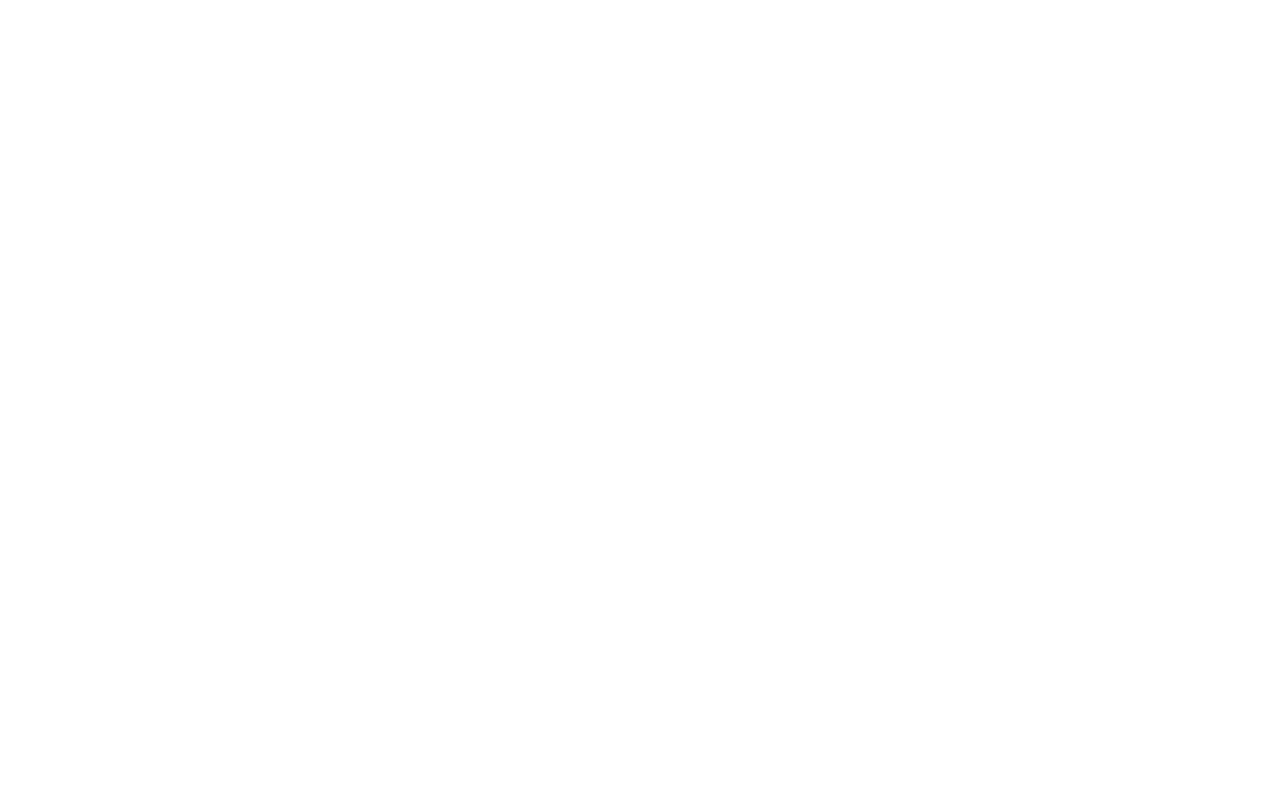
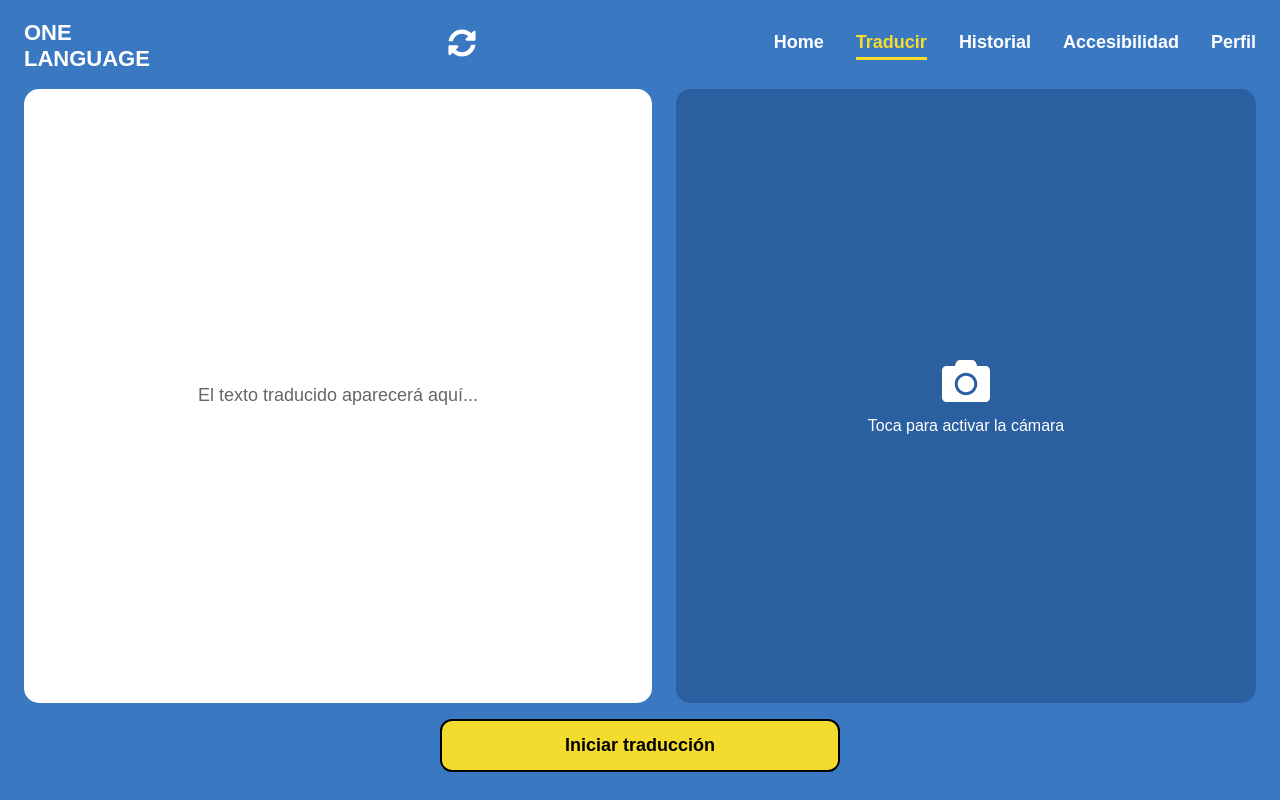
Before and after one commit to JohanAceroSalazar/Proyecto-Front-end, a React (Vite) app in the folder web/: page /translate in a window 1280 px wide. Before the commit this address had no page. Built offline with nearby package versions, Linux system fonts and the light colour scheme.

Commit message:
Chhanges and translate screen

```diff
--- a/web/src/pages/home/Home.jsx
+++ b/web/src/pages/home/Home.jsx
@@ -18,7 +18,7 @@
                 {/* NAVBAR */}
                 <nav className="navbar">
                     <span className={location.pathname === "/home" ? "nav-item active" : "nav-item"} onClick={() => navigate("/home")}>Home</span>
-                    <span className={location.pathname === "/traducir" ? "nav-item active" : "nav-item"} onClick={() => navigate("/traducir")}>Traducir</span>
+                    <span className={location.pathname === "/translate" ? "nav-item active" : "nav-item"} onClick={() => navigate("/translate")}>Traducir</span>
                     <span className={location.pathname === "/historial" ? "nav-item active" : "nav-item"} onClick={() => navigate("/historial")}>Historial</span>
                     <span className={location.pathname === "/accesibilidad" ? "nav-item active" : "nav-item"} onClick={() => navigate("/accesibilidad")}>Accesibilidad</span>
                     <span className={location.pathname === "/perfil" ? "nav-item active" : "nav-item"} onClick={() => navigate("/perfil")}>Perfil</span>
@@ -36,7 +36,7 @@
                     de señas colombiano a texto y audio en tiempo real, promoviendo
                     la inclusión y la comunicación sin barreras en Colombia.
                 </p>
-                <button className="home-btn" onClick={() => navigate("/traducir")}>
+                <button className="home-btn" onClick={() => navigate("/translate")}>
                     Comenzar a traducir
                 </button>
             </div>
--- /dev/null
+++ b/web/src/pages/translate/Translate.css
@@ -0,0 +1,141 @@
+* { box-sizing: border-box; margin: 0; padding: 0; }
+
+.translate-container {
+    width: 100%;
+    height: 100vh;
+    background: #3A78C2;
+    display: flex;
+    flex-direction: column;
+    padding: 20px 24px;
+    font-family: Arial, sans-serif;
+    overflow: hidden;
+}
+
+.translate-header {
+    display: flex;
+    justify-content: space-between;
+    align-items: center;
+    width: 100%;
+}
+
+.translate-logo span {
+    font-size: 22px;
+    font-weight: bold;
+    color: white;
+    line-height: 1.2;
+}
+
+.flip-btn {
+    background: none;
+    border: none;
+    color: white;
+    font-size: 28px;
+    cursor: pointer;
+    transition: transform 0.3s;
+}
+
+.flip-btn:hover {
+    transform: rotate(180deg);
+}
+
+.navbar {
+    display: flex;
+    align-items: center;
+    gap: 32px;
+}
+
+.nav-item {
+    color: white;
+    font-size: 18px;
+    font-weight: bold;
+    cursor: pointer;
+    padding-bottom: 4px;
+    border-bottom: 3px solid transparent;
+    transition: border-color 0.2s, color 0.2s;
+}
+
+.nav-item:hover {
+    color: #F4DC2E;
+}
+
+.nav-item.active {
+    color: #F4DC2E;
+    border-bottom: 3px solid #F4DC2E;
+}
+
+.translate-content {
+    display: flex;
+    flex-direction: row;
+    gap: 24px;
+    flex: 1;
+    margin-top: 16px;
+    margin-bottom: 16px;
+}
+
+.translate-content.flipped {
+    flex-direction: row-reverse;
+}
+
+.translate-text-box {
+    flex: 1;
+    background: white;
+    border-radius: 15px;
+    padding: 24px;
+    display: flex;
+    align-items: center;
+    justify-content: center;
+}
+
+.translate-text-box p {
+    font-size: 18px;
+    color: #666;
+    text-align: center;
+}
+
+.translate-camera-box {
+    flex: 1;
+    background: #2a5fa0;
+    border-radius: 15px;
+    overflow: hidden;
+    display: flex;
+    align-items: center;
+    justify-content: center;
+    cursor: pointer;
+}
+
+.translate-camera-placeholder {
+    display: flex;
+    flex-direction: column;
+    align-items: center;
+    gap: 12px;
+}
+
+.translate-camera-placeholder p {
+    color: white;
+    font-size: 16px;
+}
+
+.translate-video {
+    width: 100%;
+    height: 100%;
+    object-fit: cover;
+}
+
+.translate-btn {
+    width: 100%;
+    max-width: 400px;
+    align-self: center;
+    padding: 14px;
+    background: #F4DC2E;
+    border: 2px solid black;
+    border-radius: 12px;
+    font-size: 18px;
+    font-weight: bold;
+    cursor: pointer;
+    color: black;
+    margin-bottom: 8px;
+}
+
+.translate-btn:hover {
+    opacity: 0.9;
+}
--- /dev/null
+++ b/web/src/pages/translate/Translate.jsx
@@ -0,0 +1,96 @@
+import { useState, useRef, useEffect } from "react";
+import { useNavigate, useLocation } from "react-router-dom";
+import "./Translate.css";
+import { FaSyncAlt, FaCamera } from "react-icons/fa";
+
+function Translate() {
+    const [cameraActive, setCameraActive] = useState(false);
+    const [flipped, setFlipped] = useState(false);
+    const [translatedText, setTranslatedText] = useState("");
+    const videoRef = useRef(null);
+    const streamRef = useRef(null);
+    const navigate = useNavigate();
+    const location = useLocation();
+
+    const startCamera = async () => {
+        try {
+            const stream = await navigator.mediaDevices.getUserMedia({ video: true });
+            streamRef.current = stream;
+            if (videoRef.current) {
+                videoRef.current.srcObject = stream;
+            }
+            setCameraActive(true);
+        } catch (err) {
+            alert("No se pudo acceder a la cámara");
+        }
+    };
+
+    const stopCamera = () => {
+        if (streamRef.current) {
+            streamRef.current.getTracks().forEach(track => track.stop());
+            streamRef.current = null;
+        }
+        setCameraActive(false);
+        setTranslatedText("");
+    };
+
+    useEffect(() => {
+        return () => {
+            if (streamRef.current) {
+                streamRef.current.getTracks().forEach(track => track.stop());
+            }
+        };
+    }, []);
+
+    return (
+        <div className="translate-container">
+
+            {/* HEADER */}
+            <div className="translate-header">
+                <div className="translate-logo">
+                    <span>ONE<br/>LANGUAGE</span>
+                </div>
+
+                <button className="flip-btn" onClick={() => setFlipped(!flipped)}>
+                    <FaSyncAlt />
+                </button>
+
+                <nav className="navbar">
+                    <span className={location.pathname === "/home" ? "nav-item active" : "nav-item"} onClick={() => navigate("/home")}>Home</span>
+                    <span className={location.pathname === "/translate" ? "nav-item active" : "nav-item"} onClick={() => navigate("/translate")}>Traducir</span>
+                    <span className={location.pathname === "/historial" ? "nav-item active" : "nav-item"} onClick={() => navigate("/historial")}>Historial</span>
+                    <span className={location.pathname === "/accesibilidad" ? "nav-item active" : "nav-item"} onClick={() => navigate("/accesibilidad")}>Accesibilidad</span>
+                    <span className={location.pathname === "/perfil" ? "nav-item active" : "nav-item"} onClick={() => navigate("/perfil")}>Perfil</span>
+                </nav>
+            </div>
+
+            {/* CONTENIDO */}
+            <div className={`translate-content ${flipped ? "flipped" : ""}`}>
+
+                <div className="translate-text-box">
+                    <p>{translatedText || "El texto traducido aparecerá aquí..."}</p>
+                </div>
+
+                <div className="translate-camera-box" onClick={!cameraActive ? startCamera : undefined}>
+                    {cameraActive ? (
+                        <video ref={videoRef} autoPlay playsInline className="translate-video" />
+                    ) : (
+                        <div className="translate-camera-placeholder">
+                            <FaCamera size={48} color="white" />
+                            <p>Toca para activar la cámara</p>
+                        </div>
+                    )}
+                </div>
+
+            </div>
+
+            {/* BOTÓN */}
+            <button className="translate-btn" onClick={cameraActive ? stopCamera : startCamera}>
+                {cameraActive ? "Finalizar traducción" : "Iniciar traducción"}
+            </button>
+
+        </div>
+    );
+}
+
+export default Translate;
--- a/web/src/routes/AppRoutes.jsx
+++ b/web/src/routes/AppRoutes.jsx
@@ -4,6 +4,7 @@
 import Terms from "../pages/terms/terms";
 import Home from "../pages/home/Home";
 import RecoverPassword from "../pages/RecoverPassword/RecoverPassword";
+import Translate from "../pages/translate/Translate";
 
 function AppRoutes() {
     return (
@@ -15,6 +16,7 @@
             <Route path="/terms" element={<Terms />} />
             <Route path="/home" element={<Home />} />
             <Route path="/recoverpassword" element={<RecoverPassword />} />
+            <Route path="/translate" element={<Translate />} />
         </Routes>
     </BrowserRouter>
     );
```
